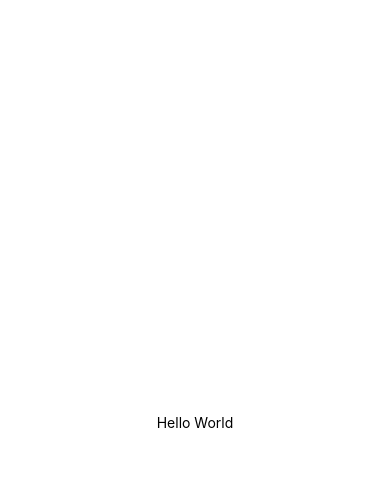
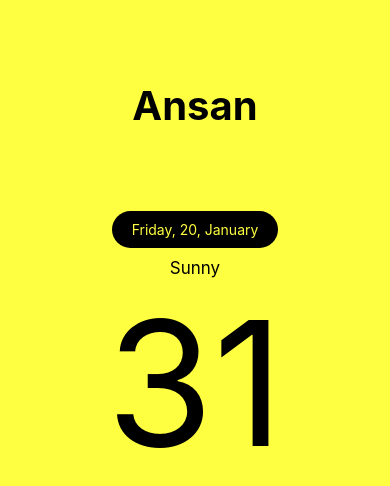
Before and after one commit to SangWon7242/weather-app_expo-ver, a React Native app: screen / in a window 390 px wide. Shown: the top 486 px of the page. Built offline with nearby package versions, Linux system fonts and the light colour scheme.

Commit message:
날씨 앱 스타일 적용

```diff
--- a/App.js
+++ b/App.js
@@ -4,8 +4,18 @@ import { StyleSheet, Text, View } from "react-native";
 export default function App() {
   return (
     <View style={styles.container}>
-      <Text>Hello World</Text>
-      <StatusBar style="auto" />
+      <View style={styles.city}>
+        <Text style={styles.cityName}>Ansan</Text>
+      </View>
+      <View style={styles.weather}>
+        <View style={styles.day}>
+          <Text style={styles.regDate}>Friday, 20, January</Text>
+          <Text style={styles.desc}>Sunny</Text>
+        </View>
+        <View style={styles.tempCon}>
+          <Text style={styles.temp}>31</Text>
+        </View>
+      </View>
     </View>
   );
 }
@@ -13,8 +23,45 @@ export default function App() {
 const styles = StyleSheet.create({
   container: {
     flex: 1,
-    backgroundColor: "#fff",
+    backgroundColor: "#ffff42",
+  },
+  city: {
+    flex: 1,
+    justifyContent: "center",
     alignItems: "center",
+  },
+  cityName: {
+    color: "black",
+    fontSize: 40,
+    fontWeight: "bold",
+  },
+  weather: {
+    flex: 3,
+  },
+  day: {
     justifyContent: "center",
+    alignItems: "center",
+  },
+  regDate: {
+    borderRadius: 20,
+    backgroundColor: "black",
+    color: "#ffff42",
+    paddingTop: 10,
+    paddingBottom: 10,
+    paddingLeft: 20,
+    paddingRight: 20,
+  },
+  desc: {
+    marginTop: 10,
+    color: "black",
+    fontSize: 17,
+  },
+  tempCon: {
+    justifyContent: "center",
+    alignItems: "center",
+  },
+  temp: {
+    color: "black",
+    fontSize: 173,
   },
 });
```
